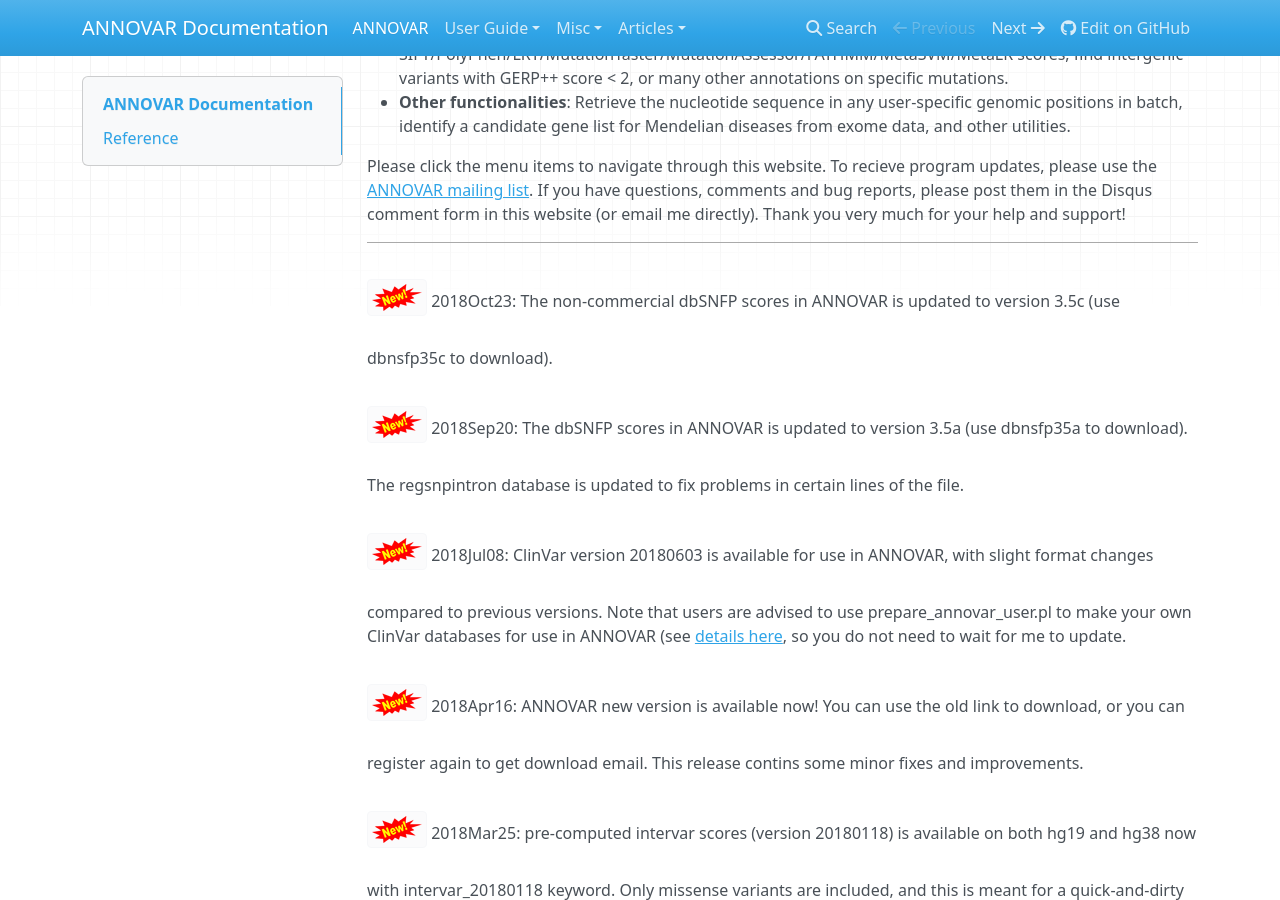
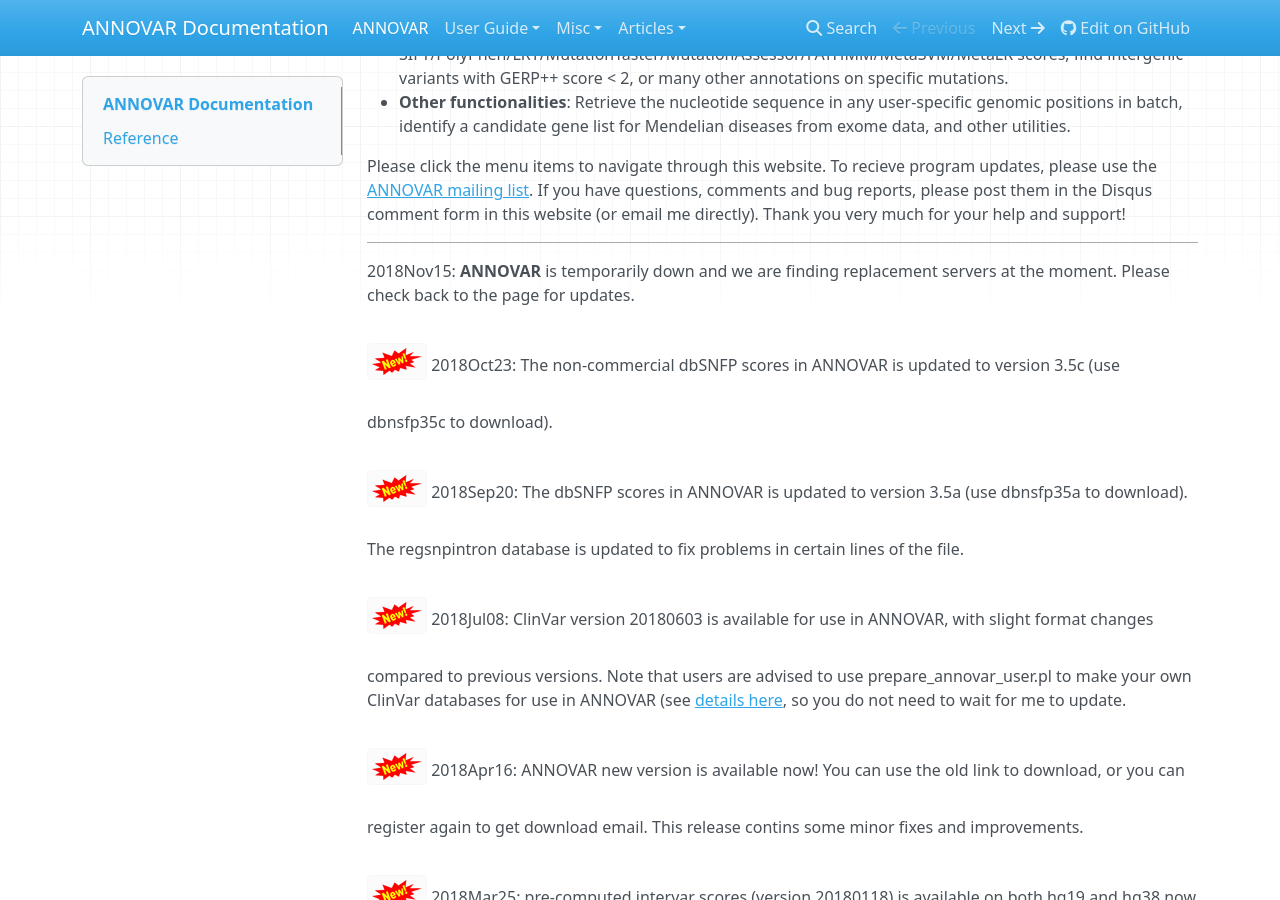
Before and after one commit to WGLab/doc-ANNOVAR, an MkDocs documentation site: the page built from docs/index.md, in a window 1280 px wide and 900 px high, scrolled down 444 px. Built offline with MkDocs 1.6.1, drawn with Linux system fonts in a browser that asks for light colours; nearby versions of some CDN libraries; old or Windows-style settings are respelled for this version of MkDocs.

Commit message:
Update index.md

```diff
--- a/docs/index.md
+++ b/docs/index.md
@@ -10,6 +10,8 @@ ANNOVAR is an efficient software tool to utilize update-to-date information to f
 Please click the menu items to navigate through this website. To recieve program updates, please use the [ANNOVAR mailing list](https://groups.google.com/forum/#!forum/annovar). If you have questions, comments and bug reports, please post them in the Disqus comment form in this website (or email me directly). Thank you very much for your help and support!
 
 ---
+2018Nov15: **ANNOVAR** is temporarily down and we are finding replacement servers at the moment. Please check back to the page for updates.
+
 ![new](img/new.png) 2018Oct23: The non-commercial dbSNFP scores in ANNOVAR is updated to version 3.5c (use dbnsfp35c to download).
 
 ![new](img/new.png) 2018Sep20: The dbSNFP scores in ANNOVAR is updated to version 3.5a (use dbnsfp35a to download). The regsnpintron database is updated to fix problems in certain lines of the file.
```
